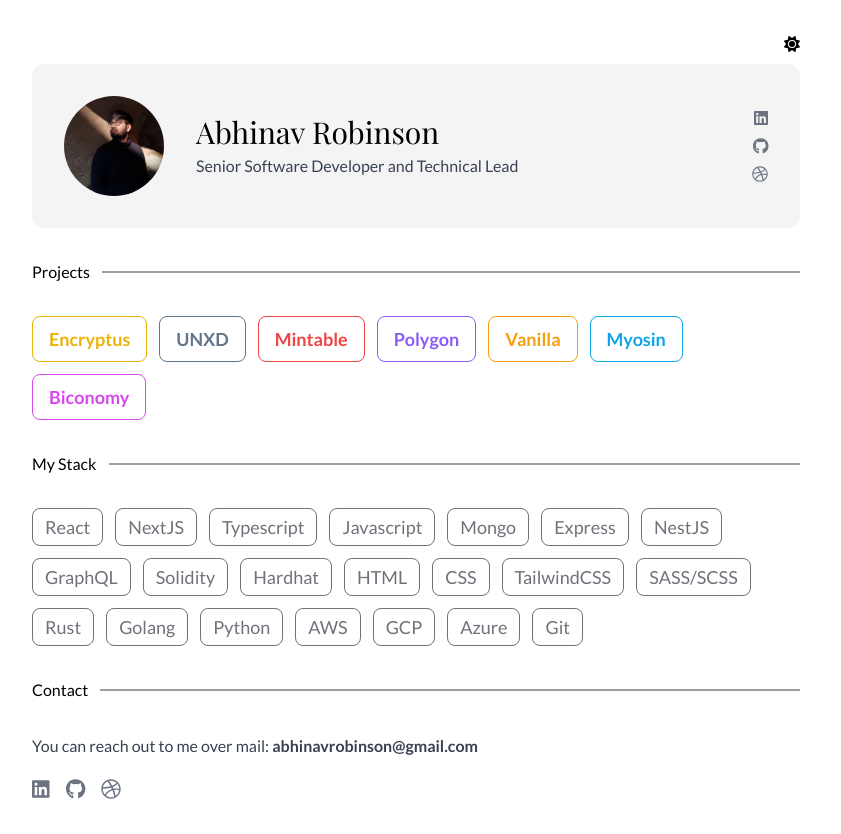
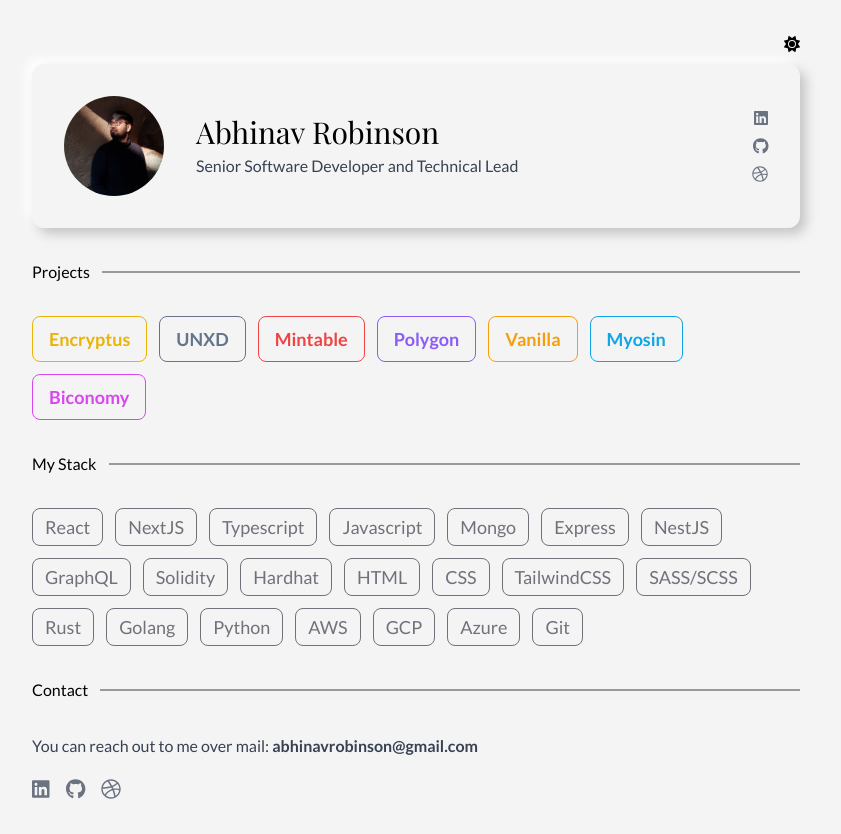
Before and after one commit to AbhinavRobinson/minimal-portfolio, a Next.js app: page / in a window 1280 px wide. Shown: the whole page, without its empty margins (224-1065 px from the left). Built offline with nearby package versions, Linux system fonts and the light colour scheme; a web font is replaced by a local one.

Commit message:
🎨 touch of neomorphism

```diff
--- a/styles/globals.scss
+++ b/styles/globals.scss
@@ -29,7 +29,7 @@ a {
   }
 
   main {
-    @apply bg-white dark:bg-black;
+    @apply bg-zinc-100 dark:bg-zinc-900;
     @apply min-h-screen min-w-full;
     @apply pt-16 p-8;
     @apply flex flex-col items-center justify-start;
@@ -40,6 +40,13 @@ a {
     @apply max-w-3xl w-full;
     @apply rounded-xl;
     @apply p-4 sm:p-8;
+    box-shadow: 6px 6px 12px #c5c5c5, -6px -6px 12px #ffffff;
+  }
+
+  .dark {
+    section {
+      box-shadow: 6px 6px 8px #101014, -6px -6px 8px #1e1e23;
+    }
   }
 
   header {
```
